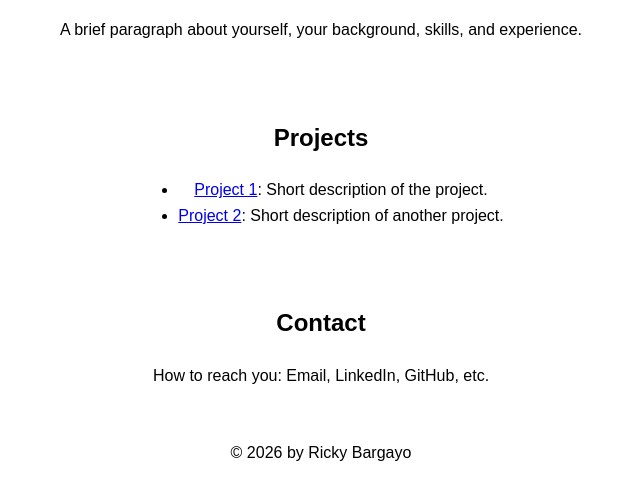
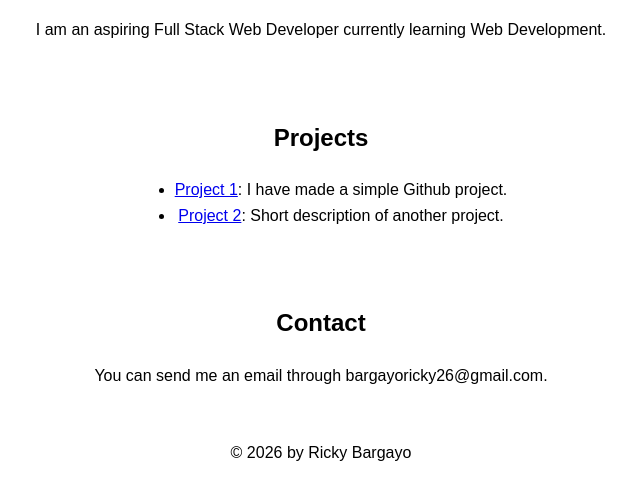
Before and after one commit to RickyBargayo/githubproject, a plain HTML site: page index.html in a window 1280 px wide. Shown: the part 305-800 px from the top of the page, without its empty margins (319-959 px from the left). Drawn offline with Linux system fonts and the light colour scheme.

Commit message:
Update index.html
changed some information on lines

```diff
--- a/index.html
+++ b/index.html
@@ -66,14 +66,14 @@
             <h2>About Me</h2>
             <img src="profile_picture.jpg" alt="Your Name's Profile Picture" class="profile-pic">
             <p>
-                A brief paragraph about yourself, your background, skills, and experience.
+                I am an aspiring Full Stack Web Developer currently learning Web Development.
             </p>
         </section>
 
         <section id="projects">
             <h2>Projects</h2>
             <ul>
-                <li><a href="#">Project 1</a>: Short description of the project.</li>
+                <li><a href=https://github.com/RickyBargayo/githubproject">Project 1</a>: I have made a simple Github project.</li>
                 <li><a href="#">Project 2</a>: Short description of another project.</li>
                 <!-- Add more projects as list items -->
             </ul>
@@ -82,7 +82,7 @@
         <section id="contact">
             <h2>Contact</h2>
             <p>
-                How to reach you: Email, LinkedIn, GitHub, etc.
+                You can send me an email through bargayoricky26@gmail.com.
             </p>
         </section>
 
```
